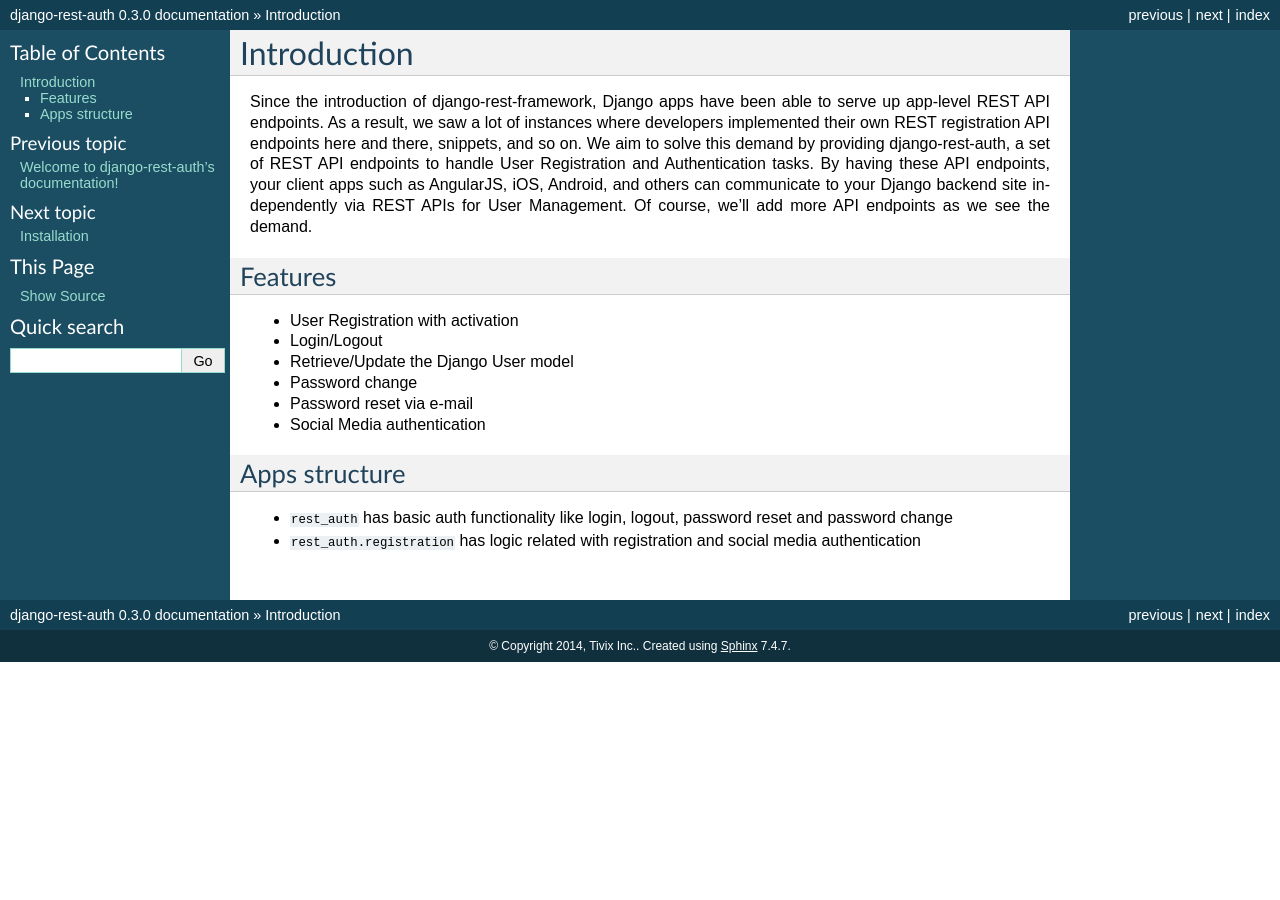
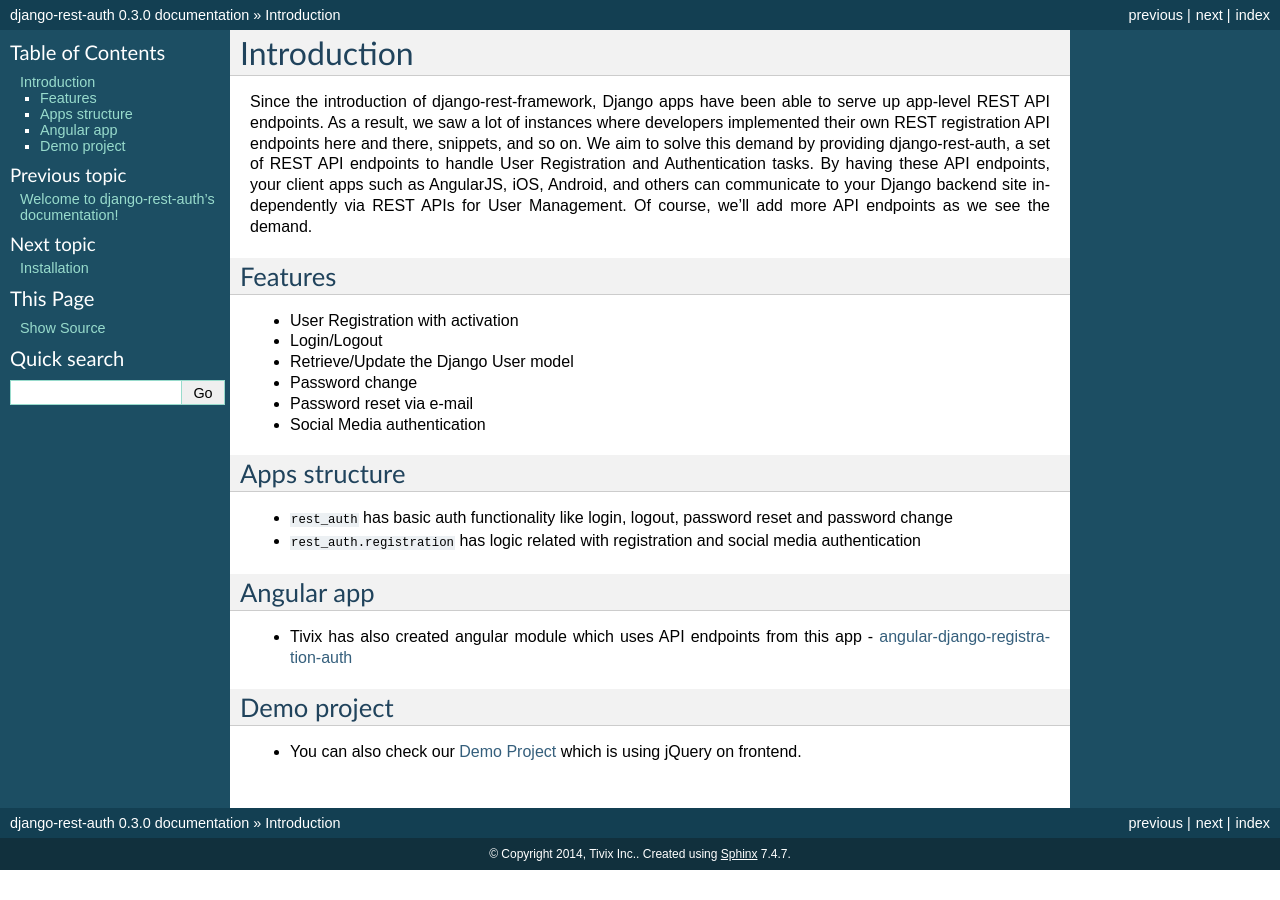
Before and after one commit to Tivix/django-rest-auth, a Sphinx documentation site: the page built from docs/introduction.rst, in a window 1280 px wide. Built offline with Sphinx 7.4.7, drawn with Linux system fonts in a browser that asks for light colours.

```diff
--- a/docs/demo.rst
+++ b/docs/demo.rst
@@ -1,7 +1,9 @@
 Demo project
 ============
 
-To run demo project (ideally in virtualenv):
+The idea of creating demo project was to show how you can potentially use
+django-rest-auth app with jQuery on frontend.
+Do these steps to make it running (ideally in virtualenv).
 
 .. code-block:: python
 
--- a/docs/index.rst
+++ b/docs/index.rst
@@ -22,6 +22,7 @@
    API endpoints <api_endpoints>
    Configuration <configuration>
    Demo project <demo>
+   FAQ <faq>
    Changelog <changelog>
 
 
--- a/docs/introduction.rst
+++ b/docs/introduction.rst
@@ -14,7 +14,21 @@
 * Password reset via e-mail
 * Social Media authentication
 
+
 Apps structure
 --------------
+
 * ``rest_auth`` has basic auth functionality like login, logout, password reset and password change
 * ``rest_auth.registration`` has logic related with registration and social media authentication
+
+
+Angular app
+-----------
+
+- Tivix has also created angular module which uses API endpoints from this app - `angular-django-registration-auth <https://github.com/Tivix/angular-django-registration-auth>`_
+
+
+Demo project
+------------
+
+- You can also check our :doc:`Demo Project </demo>` which is using jQuery on frontend.
```
Also changed, not shown: docs/faq.rst (added, +17 -0 lines), 1 other file.
